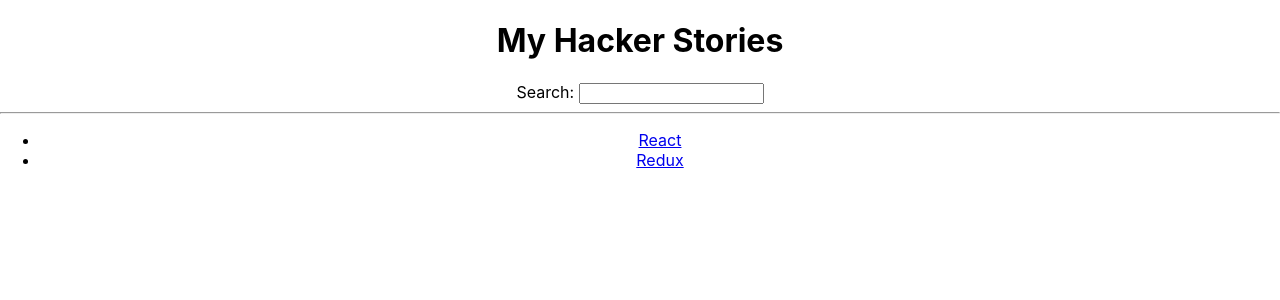
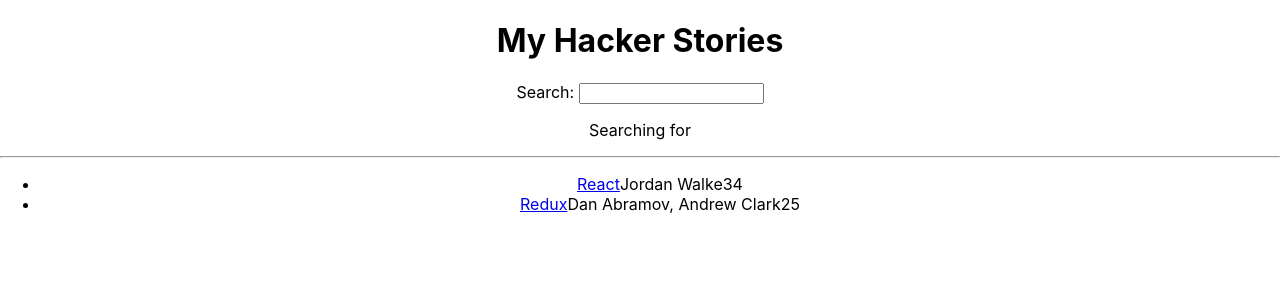
Before and after one commit to Mariela-t/hacker-stories, a React (Create React App) app: page / in a window 1280 px wide. Shown: the top 300 px of the page. Built offline with nearby package versions, Linux system fonts and the light colour scheme.

Commit message:
added Item component, state, and callback handler

```diff
--- a/src/App.js
+++ b/src/App.js
@@ -3,29 +3,39 @@
 import Search from "./Search";
 import "./App.css";
 
-const list = [
+const App = () => {
+  const stories = [
     {
       title: "React",
       url: "https://reactjs.org",
+      author: "Jordan Walke",
+      num_comments: 3,
+      points: 4,
       obectID: 0,
     },
     {
       title: "Redux",
       url: "https//redux.js.org/",
+      author: "Dan Abramov, Andrew Clark",
+      num_comments: 2,
+      points: 5,
       obectID: 1,
     },
   ];
 
-function App() {
+  const handleSearch = (event) => {
+    console.log(event.target.value);
+  };
+
   return (
     <div className="App">
       <h1>My Hacker Stories</h1>
 
-      <Search />
+      <Search onSearch={handleSearch} />
       <hr />
-      <List />
+      <List list={stories} />
     </div>
   );
-}
+};
 
 export default App;
--- /dev/null
+++ b/src/Item.js
@@ -0,0 +1,14 @@
+import React from "react";
+
+export default function Item(props) {
+  return (
+    <li>
+      <span>
+        <a href={props.item.url}>{props.item.title}</a>
+      </span>
+      <span>{props.item.author}</span>
+      <span>{props.item.num_comments}</span>
+      <span>{props.item.points}</span>
+    </li>
+  );
+}
--- a/src/List.js
+++ b/src/List.js
@@ -1,27 +1,11 @@
 import React from "react";
+import Item from "./Item";
 
-const list = [
-  {
-    title: "React",
-    url: "https://reactjs.org",
-    obectID: 0,
-  },
-  {
-    title: "Redux",
-    url: "https//redux.js.org/",
-    obectID: 1,
-  },
-];
-
-export default function List() {
+export default function List(props) {
   return (
     <ul>
-      {list.map((item) => (
-        <li key={item.obectID}>
-          <span>
-            <a href={item.url}>{item.title}</a>
-          </span>
-        </li>
+      {props.list.map((item) => (
+        <Item key={item.obectID} item={item} />
       ))}
     </ul>
   );
--- a/src/Search.js
+++ b/src/Search.js
@@ -1,13 +1,17 @@
 import React from "react";
 
-export default function Search() {
+export default function Search(props) {
+  const [searchTerm, setSearchTerm] = React.useState("");
   const handleChange = (event) => {
-    console.log(event.target.value);
+    setSearchTerm(event.target.value);
+
+    props.onSearch(event);
   };
   return (
     <div>
       <label htmlFor="search">Search: </label>
       <input id="search" type="text" onChange={handleChange} />
+      <p>Searching for {searchTerm}</p>
     </div>
   );
 }
```
Lines whose indentation alone changed are shown as unchanged.
